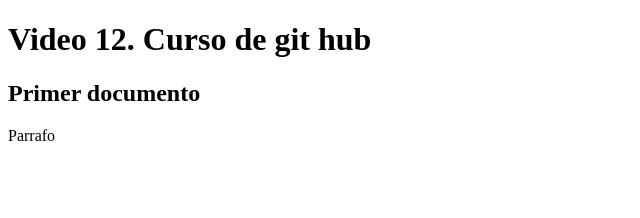
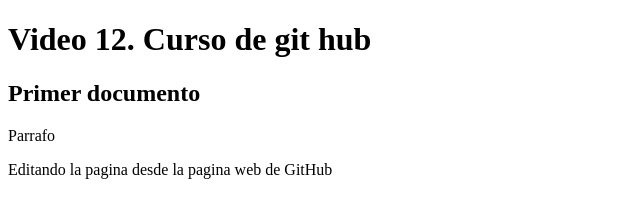
Before and after one commit to SinahiR/pagina-web, a plain HTML site: page index.html in a window 1280 px wide. Shown: the whole page, without its empty margins (0-640 px from the left). Drawn offline with Linux system fonts and the light colour scheme.

Commit message:
Editando la pag desde la pag web de GH
de agrego un parrafo desde la pagina web de GitHub

```diff
--- a/index.html
+++ b/index.html
@@ -8,5 +8,6 @@
 <h1>Video 12. Curso de git hub</h1>
 <h2> Primer documento</h2>
 <p> Parrafo </p>
+	<p> Editando la pagina desde la pagina web de GitHub </p>
 </body>
 </html>
```
